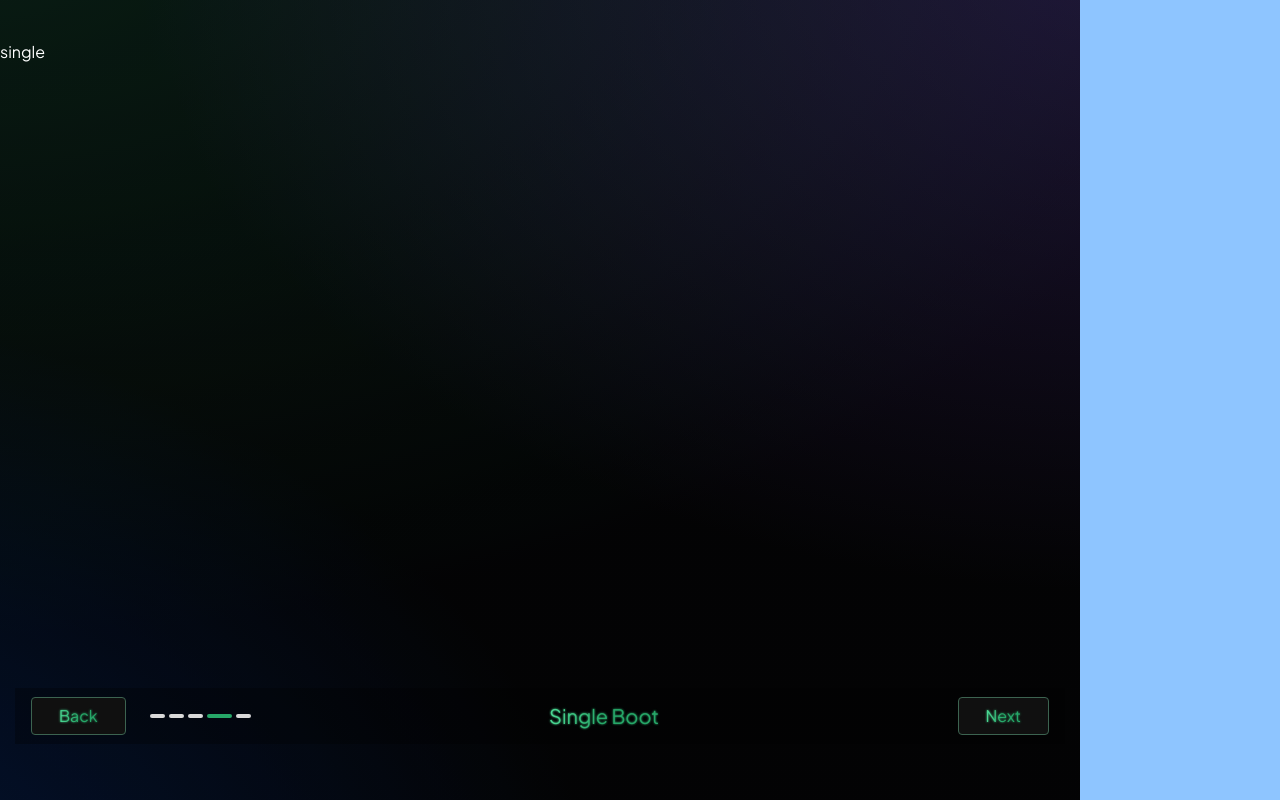
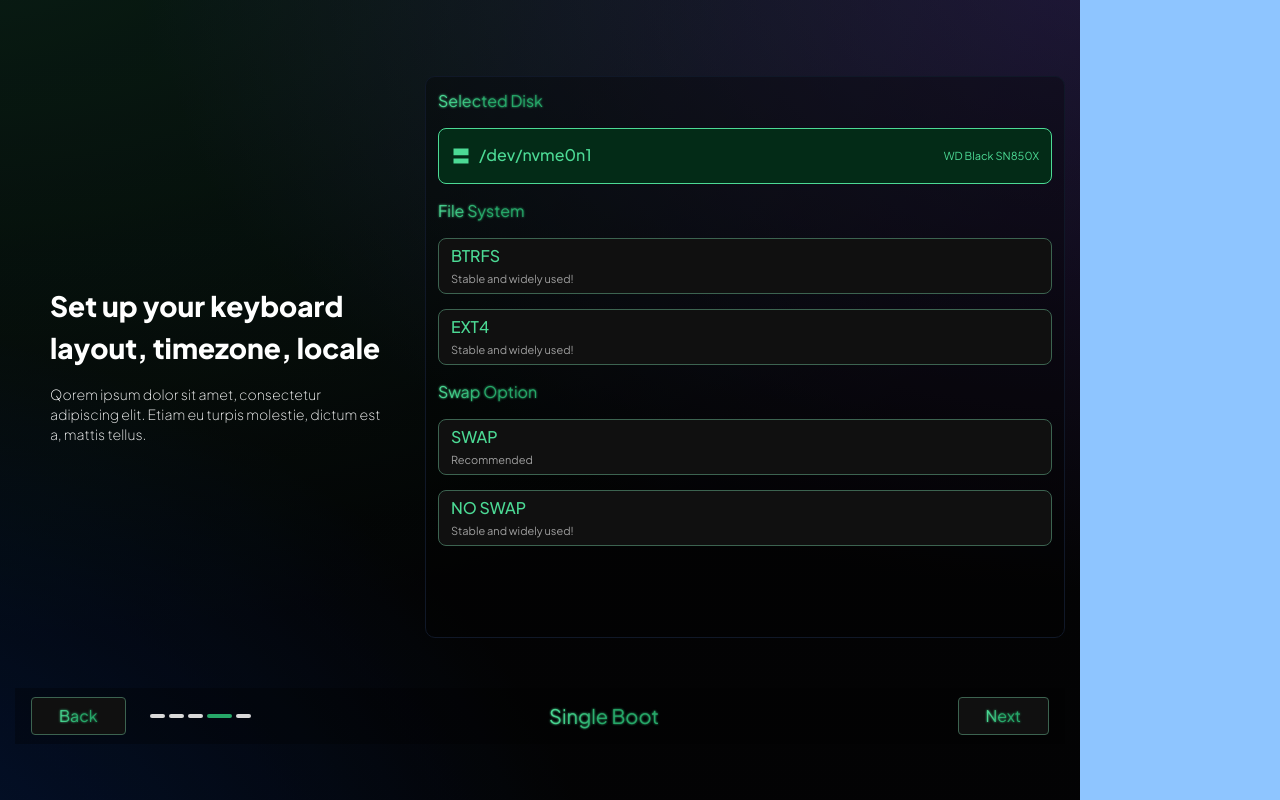
Before and after one commit to tealinuxos/tealinux-installer, a SvelteKit app: page /installation/partitioning/single in a window 1280 px wide. Built offline with nearby package versions, Linux system fonts and the light colour scheme.

Commit message:
update single boot but statis

```diff
--- a/src/routes/installation/partitioning/single/+page.svelte
+++ b/src/routes/installation/partitioning/single/+page.svelte
@@ -1,12 +1,114 @@
 <script>
+	import TwoSide from '$lib/components/layouts/TwoSide.svelte';
+	import GlowingText from '$lib/components/ui/GlowingText.svelte';
 	import Navigation from "$lib/components/Navigation.svelte";
+	import DiskSlider from '$lib/components/DiskSlider.svelte';
+	import InfoCard from './InfoCard.svelte';
 
-    Navigation
+	const getStorageJSON = async () => {
+		let json = await getRead();
+		json = json.disk.filter((disk) => disk.partitions !== null);
+		return json;
+	};
+
+	const getTotalStorage = async () => {
+		let storage = await getStorageJSON();
+		let total = 0;
+		for (let i of storage.keys()) {
+			let size = storage[i].size.slice(0, -1);
+			total += parseInt(size);
+		}
+		return total;
+	};
+
+	const getColors = (disks, partIdx) => {
+		let length = disks[partIdx].partitions.length;
+		let colors = [];
+
+		for (let i = 0; i < length; i++) {
+			colors.push(
+				randomColor({
+					luminosity: 'bright',
+					hue: 'random'
+				})
+			);
+		}
+		return colors;
+	};
 </script>
 
-<div>
-    <h1 class="text-white">single</h1>
-</div>
+<TwoSide>
+	{#snippet left()}
+		<div class="mx-[35px] space-y-[15px]">
+			<h1 class="font-jakarta font-[800] text-[28px]">
+				Set up your keyboard<br />
+				layout, timezone, locale
+			</h1>
+			<p class="font-jakarta text-sm font-[200]">
+				Qorem ipsum dolor sit amet, consectetur adipiscing elit. Etiam eu turpis molestie, dictum
+				est a, mattis tellus.
+			</p>
+		</div>
+	{/snippet}
+
+	{#snippet right()}
+		<div class="flex flex-col h-[562px] p-3 space-y-[15px] mb-[15px] bg-black/30 border-[0.5px] border-gray-900 rounded-[10px] font-jakarta">
+			<GlowingText size="[11]" text="Selected Disk" />
+
+			<InfoCard
+				initialDevice="/dev/nvme0n1"
+				initialDescription="WD Black SN850X"
+				showCaption={false}
+				showIcon={true}
+				borderColor="#4CDA95"
+				backgroundColor="#032B17"
+				iconColor="#4CDA95"
+			/>
+
+			<GlowingText size="[11]" text="File System" />
+			<InfoCard
+				initialDevice="BTRFS"
+				caption="Stable and widely used!"
+				showCaption={true}
+				showIcon={false}
+				borderColor="#3C6350"
+				backgroundColor="#101010"
+			/>
+			<InfoCard
+				initialDevice="EXT4"
+				caption="Stable and widely used!"
+				showCaption={true}
+				showIcon={false}
+				borderColor="#3C6350"
+				backgroundColor="#101010"
+			/>
+
+			<GlowingText size="[11]" text="Swap Option" />
+			<InfoCard
+				initialDevice="SWAP"
+				caption="Recommended"
+				showCaption={true}
+				showIcon={false}
+				borderColor="#3C6350"
+				backgroundColor="#101010"
+			/>
+			<InfoCard
+				initialDevice="NO SWAP"
+				caption="Stable and widely used!"
+				showCaption={true}
+				showIcon={false}
+				borderColor="#3C6350"
+				backgroundColor="#101010"
+			/>
+
+			{#await getStorageJSON()}
+				Loading...
+			{:then disks}
+				<DiskSlider {disks} colors={getColors(disks, 0)} />
+			{/await}
+		</div>
+	{/snippet}
+</TwoSide>
 
 <Navigation
 	totalSteps={5}
--- /dev/null
+++ b/src/routes/installation/partitioning/single/InfoCard.svelte
@@ -0,0 +1,59 @@
+<script>
+    // Props
+    export let initialDevice = "/dev/sda5";
+    export let initialDescription = "";
+    export let caption = "";
+    export let borderColor = "#4CDA95";
+    export let backgroundColor = "#032B17";
+    export let iconColor = "#4CDA95";
+    export let showIcon = true;
+    export let showCaption = false;
+
+    // State
+    let device = initialDevice;
+    let description = initialDescription;
+  </script>
+
+  <!-- UI -->
+  <div
+    class="flex items-center justify-between h-[56px] px-3 py-3 rounded-lg w-full"
+    style="border: 1.3px solid {borderColor}; background: {backgroundColor};"
+  >
+    <!-- Kiri -->
+    <div class="flex flex-col justify-center">
+      <div class="flex items-center gap-2">
+        {#if showIcon}
+          <svg
+            xmlns="http://www.w3.org/2000/svg"
+            fill="{iconColor}"
+            viewBox="0 0 24 24"
+            class="w-5 h-5"
+          >
+            <path d="M3 3h18v6H3V3zm0 12h18v6H3v-6zm0-6h18v2H3v-2zm2 8h2v2H5v-2zm0-12h2v2H5V5z"/>
+          </svg>
+        {/if}
+        <span
+          class="text-[16px] font-medium leading-[140%] font-['Plus Jakarta Sans']"
+          style="color: {iconColor}"
+        >
+          {device}
+        </span>
+      </div>
+      {#if showCaption}
+        <div
+          class="mt-1 text-[11px] font-normal font-['Plus Jakarta Sans']"
+          style="color: #9F9F9F; line-height: 140%;"
+        >
+          {caption}
+        </div>
+      {/if}
+    </div>
+
+    <!-- Kanan -->
+    <div
+      class="text-[11px] font-normal leading-[140%] font-['Plus Jakarta Sans'] text-right"
+      style="color: {iconColor}"
+    >
+      {description}
+    </div>
+  </div>
```
Also changed, not shown: static/Vector.svg.
